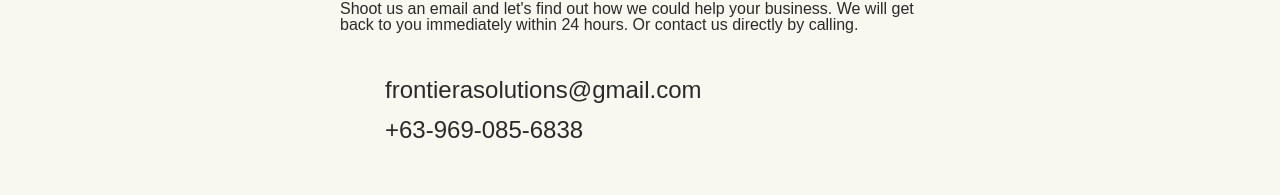
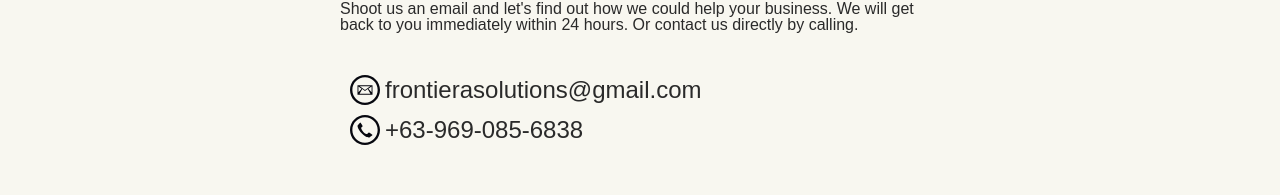
Before and after one commit to franciscangcodes/frontiera, a plain HTML site: page contact.html in a window 1280 px wide. Shown: the part 445-640 px from the top of the page. Drawn offline with Linux system fonts and the light colour scheme.

Commit message:
minor icon fix

```diff
--- a/contact.html
+++ b/contact.html
@@ -38,8 +38,8 @@
                 <p class="fr-contact__message">We can help your business be visible by letting us deal with the invisible.</p>
                 <p class="fr-contact__text">Shoot us an email and let's find out how we could help your business. We will get back to you immediately within 24 hours. Or contact us directly by calling.</p>
                 <ul class="fr-contact__ul">
-                    <li class="fr-contact__li"><img class="fr-icons" src="./assets/icons/links_icon/mail-svgrepo-com.svg" alt="" srcset="" aria-hidden="true" /><a href="mailto:frontierasolutions@gmail.com">frontierasolutions@gmail.com</a></li>
-                    <li class="fr-contact__li"><img class="fr-icons" src="./assets/icons/links_icon/telephone-svgrepo-com.svg" alt="" srcset="" aria-hidden="true" /><a href="tel:+639690856838">+63-969-085-6838</a></li>
+                    <li class="fr-contact__li"><img class="fr-icons inverted" src="./assets/icons/links_icon/mail-svgrepo-com.svg" alt="" srcset="" aria-hidden="true" /><a href="mailto:frontierasolutions@gmail.com">frontierasolutions@gmail.com</a></li>
+                    <li class="fr-contact__li"><img class="fr-icons inverted" src="./assets/icons/links_icon/telephone-svgrepo-com.svg" alt="" srcset="" aria-hidden="true" /><a href="tel:+639690856838">+63-969-085-6838</a></li>
                 </ul>
             </div>
             <div class="fr-contact__right">
--- a/styles.css
+++ b/styles.css
@@ -1514,3 +1514,7 @@ form {
 		margin-top: 30px;
 	}
 }
+
+.inverted {
+	filter: invert(100%);
+}
```
